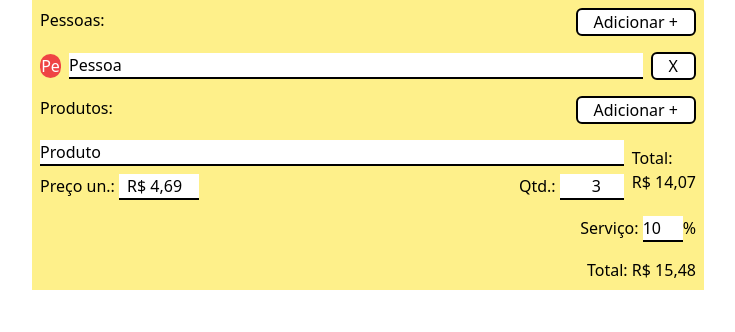
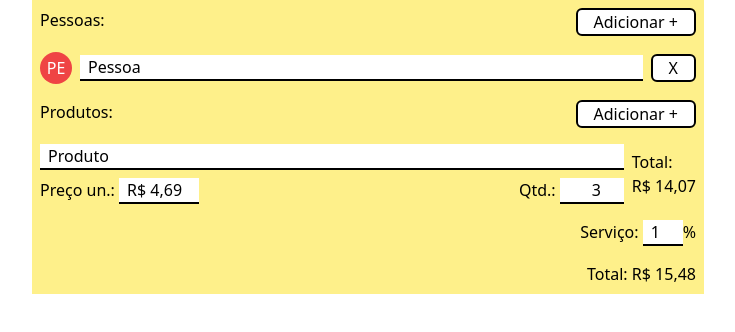
Before and after one commit to ptrkc/continha-calculator, a React (Vite) app: page / in a window 1280 px wide. Shown: the top 332 px of the page, without its empty margins (272-1007 px from the left). Built offline with nearby package versions, Linux system fonts and the light colour scheme.

Commit message:
classnames util

```diff
--- a/src/components/HomePage.tsx
+++ b/src/components/HomePage.tsx
@@ -1,14 +1,33 @@
 import { PropsWithChildren, useState } from "react";
 import { Button } from "@components/Button";
 import { Input } from "@components/Input";
+import { usePeople, Person } from "@hooks/usePeople";
 import { formatCurrency } from "@utils/formatCurrency";
-import { usePeople, Person } from "@hooks/usePeople";
+import { cn } from "@utils/classnames";
 
 type Product = {
   name: string;
   unitPrice: number;
   quantity: number;
   id: string;
+};
+
+const PersonCircle = ({ person }: { person: Person }) => {
+  const splitName = person.name.split(/\s+/);
+  const abbreviation =
+    splitName.length > 1 && splitName[1]
+      ? `${splitName[0][0]}${splitName[1][0]}`
+      : person.name.slice(0, 2);
+  return (
+    <span
+      className={cn(
+        "shrink-0 rounded-full w-8 h-8 flex overflow-hidden justify-center items-center text-white",
+        person.color
+      )}
+    >
+      <span>{abbreviation.toUpperCase()}</span>
+    </span>
+  );
 };
 
 const PersonInput = ({
@@ -23,11 +42,8 @@ const PersonInput = ({
   console.log("person input started rendering");
   return (
     <li className="flex gap-2 items-center">
-      <span
-        className={`rounded-full w-6 h-6 flex justify-center items-center text-white ${person.color}`}
-      >
-        {person.name.slice(0, 2)}
-      </span>
+      <PersonCircle person={person} />
+
       <Input
         className="w-full"
         value={person.name}
@@ -58,7 +74,7 @@ const Product = ({
           <span>
             Preço un.:{" "}
             <Input
-              className="w-20 px-2"
+              className="w-20"
               maxLength={11}
               inputMode="numeric"
               value={product.unitPrice}
@@ -75,7 +91,7 @@ const Product = ({
           <span>
             Qtd.:{" "}
             <Input
-              className="w-16 px-2 text-right"
+              className="w-16 text-right"
               type="number"
               step={1}
               min={1}
@@ -161,14 +177,20 @@ export const HomePage = () => {
           <Button onClick={addPerson}>Adicionar +</Button>
         </div>
         <ul className="flex flex-col gap-4">
-          {[...people.values()].map((person) => (
+          {people.size ? (
+            [...people.values()].map((person) => (
               <PersonInput
                 person={person}
                 changePersonProp={changePersonProp}
                 deletePerson={deletePerson}
                 key={person.id}
               />
-          ))}
+            ))
+          ) : (
+            <p className="text-center">
+              Adicione pessoas para dividir a continha 😉
+            </p>
+          )}
         </ul>
         <div className="flex justify-between">
           <p>Produtos:</p>
--- a/src/components/Input.tsx
+++ b/src/components/Input.tsx
@@ -1,3 +1,4 @@
+import { cn } from "@utils/classnames";
 import { FocusEvent, useState } from "react";
 
 interface InputProps
@@ -32,7 +33,7 @@ export const Input = ({
 
   return (
     <input
-      className={["border-black border-b-2 bg-white", className].join(" ")}
+      className={cn("border-black border-b-2 bg-white px-2", className)}
       value={internalValue}
       onChange={(e) => onChangeWithMask(e.target.value)}
       onFocus={focus ? handleFocus : undefined}
--- /dev/null
+++ b/src/utils/classnames.ts
@@ -0,0 +1,8 @@
+export const cn = (...args: Array<String|Boolean|undefined>) => {
+  const finalClasses = [];
+  for (let i = 0; i < args.length; i++) {
+    const currentClass = args[i];
+    if (currentClass) finalClasses.push(currentClass);
+  }
+  return finalClasses.join(' ');
+};
```
Lines whose indentation alone changed are shown as unchanged.
